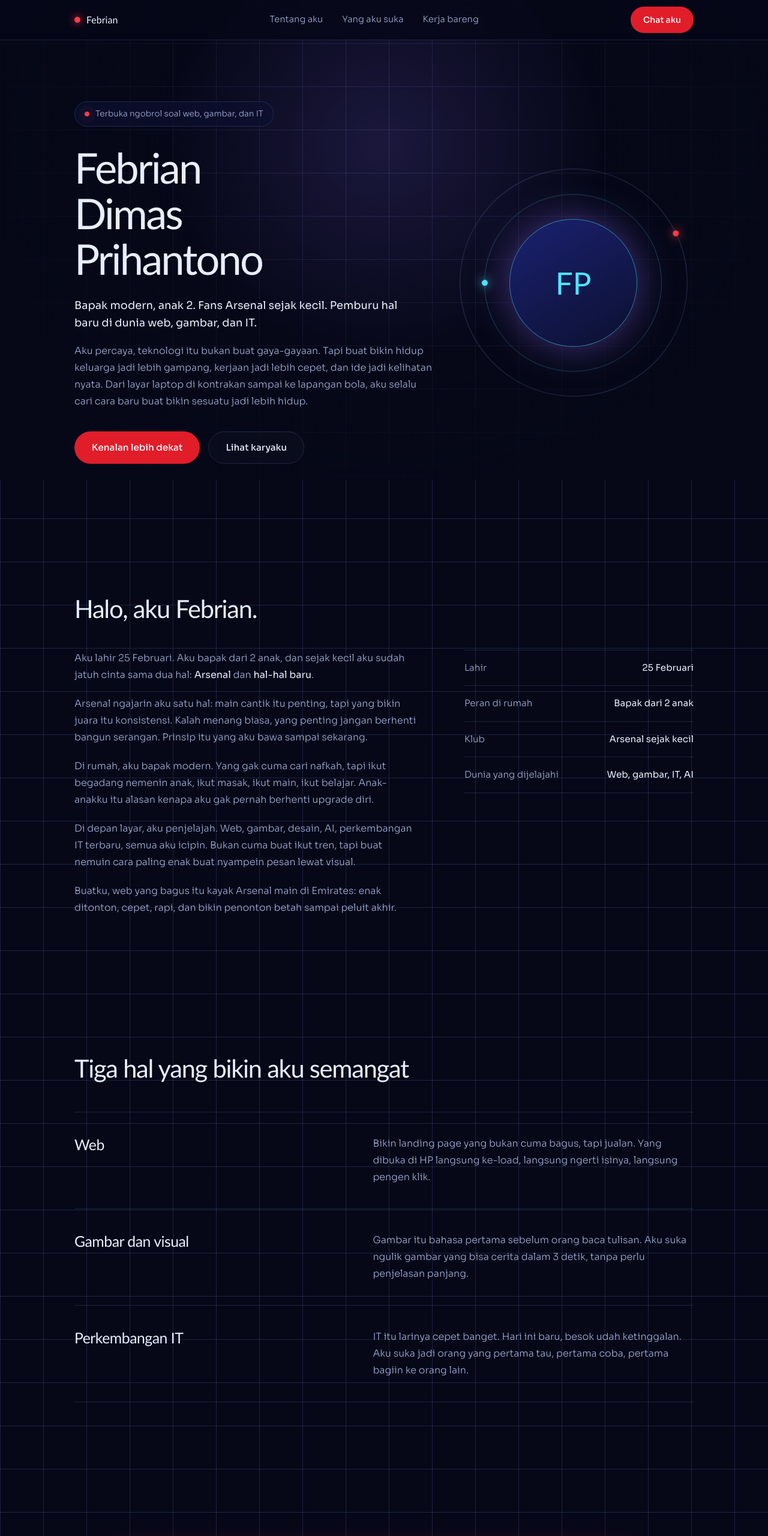
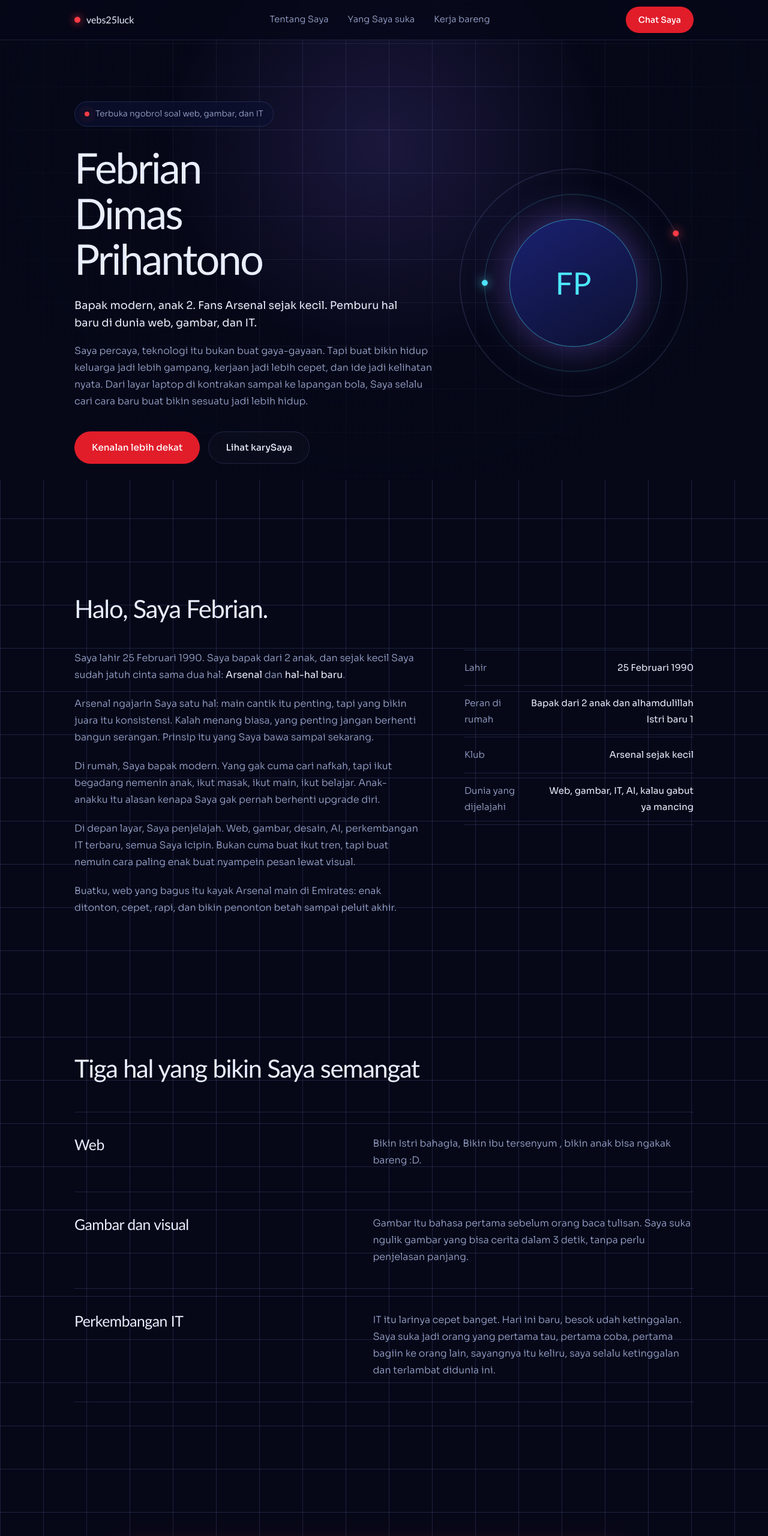
Before and after one commit to vebryandimas/vebs25luck, a plain HTML site: page index.html in a window 1280 px wide. Shown: the top 2560 px of the page at 60% size. Drawn offline with Linux system fonts and the light colour scheme; a web font is replaced by a local one.

Commit message:
Update index.html

```diff
--- a/index.html
+++ b/index.html
@@ -152,13 +152,13 @@ footer strong{color:var(--text);font-weight:400}
 
 <header class="nav">
   <div class="wrap">
-    <a class="logo" href="#top"><i aria-hidden="true"></i>Febrian</a>
+    <a class="logo" href="#top"><i aria-hidden="true"></i>vebs25luck</a>
     <ul>
-      <li><a href="#tentang">Tentang aku</a></li>
-      <li><a href="#suka">Yang aku suka</a></li>
+      <li><a href="#tentang">Tentang Saya</a></li>
+      <li><a href="#suka">Yang Saya suka</a></li>
       <li><a href="#kerja">Kerja bareng</a></li>
     </ul>
-    <a class="btn btn-primary btn-sm" href="#kontak">Chat aku</a>
+    <a class="btn btn-primary btn-sm" href="#kontak">Chat Saya</a>
   </div>
 </header>
 
@@ -170,11 +170,11 @@ footer strong{color:var(--text);font-weight:400}
         <div class="status"><span class="pulse" aria-hidden="true"></span>Terbuka ngobrol soal web, gambar, dan IT</div>
         <h1><span>Febrian</span><span>Dimas</span><span>Prihantono</span></h1>
         <p class="tagline">Bapak modern, anak 2. Fans Arsenal sejak kecil. Pemburu hal baru di dunia web, gambar, dan IT.</p>
-        <p class="intro">Aku percaya, teknologi itu bukan buat gaya-gayaan. Tapi buat bikin hidup keluarga jadi lebih gampang, kerjaan jadi lebih cepet, dan ide jadi kelihatan nyata. Dari layar laptop di kontrakan sampai ke lapangan bola, aku selalu cari cara baru buat bikin sesuatu jadi lebih hidup.</p>
+        <p class="intro">Saya percaya, teknologi itu bukan buat gaya-gayaan. Tapi buat bikin hidup keluarga jadi lebih gampang, kerjaan jadi lebih cepet, dan ide jadi kelihatan nyata. Dari layar laptop di kontrakan sampai ke lapangan bola, Saya selalu cari cara baru buat bikin sesuatu jadi lebih hidup.</p>
         <div class="cta-row">
           <a class="btn btn-primary" href="#tentang">Kenalan lebih dekat</a>
           <!-- EDIT: ganti ke halaman galeri karya kalau sudah ada -->
-          <a class="btn btn-ghost" href="#suka">Lihat karyaku</a>
+          <a class="btn btn-ghost" href="#suka">Lihat karySaya</a>
         </div>
       </div>
       <div class="orbit">
@@ -186,44 +186,44 @@ footer strong{color:var(--text);font-weight:400}
     </div>
   </section>
 
-  <!-- TENTANG AKU -->
+  <!-- TENTANG Saya -->
   <section class="section" id="tentang">
     <div class="wrap">
-      <h2>Halo, aku Febrian.</h2>
+      <h2>Halo, Saya Febrian.</h2>
       <div class="about">
         <div>
-          <p>Aku lahir 25 Februari. Aku bapak dari 2 anak, dan sejak kecil aku sudah jatuh cinta sama dua hal: <strong>Arsenal</strong> dan <strong>hal-hal baru</strong>.</p>
-          <p>Arsenal ngajarin aku satu hal: main cantik itu penting, tapi yang bikin juara itu konsistensi. Kalah menang biasa, yang penting jangan berhenti bangun serangan. Prinsip itu yang aku bawa sampai sekarang.</p>
-          <p>Di rumah, aku bapak modern. Yang gak cuma cari nafkah, tapi ikut begadang nemenin anak, ikut masak, ikut main, ikut belajar. Anak-anakku itu alasan kenapa aku gak pernah berhenti upgrade diri.</p>
-          <p>Di depan layar, aku penjelajah. Web, gambar, desain, AI, perkembangan IT terbaru, semua aku icipin. Bukan cuma buat ikut tren, tapi buat nemuin cara paling enak buat nyampein pesan lewat visual.</p>
+          <p>Saya lahir 25 Februari 1990. Saya bapak dari 2 anak, dan sejak kecil Saya sudah jatuh cinta sama dua hal: <strong>Arsenal</strong> dan <strong>hal-hal baru</strong>.</p>
+          <p>Arsenal ngajarin Saya satu hal: main cantik itu penting, tapi yang bikin juara itu konsistensi. Kalah menang biasa, yang penting jangan berhenti bangun serangan. Prinsip itu yang Saya bawa sampai sekarang.</p>
+          <p>Di rumah, Saya bapak modern. Yang gak cuma cari nafkah, tapi ikut begadang nemenin anak, ikut masak, ikut main, ikut belajar. Anak-anakku itu alasan kenapa Saya gak pernah berhenti upgrade diri.</p>
+          <p>Di depan layar, Saya penjelajah. Web, gambar, desain, AI, perkembangan IT terbaru, semua Saya icipin. Bukan cuma buat ikut tren, tapi buat nemuin cara paling enak buat nyampein pesan lewat visual.</p>
           <p>Buatku, web yang bagus itu kayak Arsenal main di Emirates: enak ditonton, cepet, rapi, dan bikin penonton betah sampai peluit akhir.</p>
         </div>
         <dl class="facts">
-          <div><dt>Lahir</dt><dd>25 Februari</dd></div>
-          <div><dt>Peran di rumah</dt><dd>Bapak dari 2 anak</dd></div>
+          <div><dt>Lahir</dt><dd>25 Februari 1990</dd></div>
+          <div><dt>Peran di rumah</dt><dd>Bapak dari 2 anak dan alhamdulillah Istri baru 1</dd></div>
           <div><dt>Klub</dt><dd>Arsenal sejak kecil</dd></div>
-          <div><dt>Dunia yang dijelajahi</dt><dd>Web, gambar, IT, AI</dd></div>
+          <div><dt>Dunia yang dijelajahi</dt><dd>Web, gambar, IT, AI, kalau gabut ya mancing</dd></div>
         </dl>
       </div>
     </div>
   </section>
 
-  <!-- YANG AKU SUKA -->
+  <!-- YANG Saya SUKA -->
   <section class="section" id="suka">
     <div class="wrap">
-      <h2>Tiga hal yang bikin aku semangat</h2>
+      <h2>Tiga hal yang bikin Saya semangat</h2>
       <div class="rows">
         <article class="row">
           <h3>Web</h3>
-          <p>Bikin landing page yang bukan cuma bagus, tapi jualan. Yang dibuka di HP langsung ke-load, langsung ngerti isinya, langsung pengen klik.</p>
+          <p>Bikin Istri bahagia, Bikin ibu tersenyum , bikin anak bisa ngakak bareng :D.</p>
         </article>
         <article class="row">
           <h3>Gambar dan visual</h3>
-          <p>Gambar itu bahasa pertama sebelum orang baca tulisan. Aku suka ngulik gambar yang bisa cerita dalam 3 detik, tanpa perlu penjelasan panjang.</p>
+          <p>Gambar itu bahasa pertama sebelum orang baca tulisan. Saya suka ngulik gambar yang bisa cerita dalam 3 detik, tanpa perlu penjelasan panjang.</p>
         </article>
         <article class="row">
           <h3>Perkembangan IT</h3>
-          <p>IT itu larinya cepet banget. Hari ini baru, besok udah ketinggalan. Aku suka jadi orang yang pertama tau, pertama coba, pertama bagiin ke orang lain.</p>
+          <p>IT itu larinya cepet banget. Hari ini baru, besok udah ketinggalan. Saya suka jadi orang yang pertama tau, pertama coba, pertama bagiin ke orang lain, sayangnya itu keliru, saya selalu ketinggalan dan terlambat didunia ini.</p>
         </article>
       </div>
     </div>
@@ -239,22 +239,22 @@ footer strong{color:var(--text);font-weight:400}
     </div>
   </section>
 
-  <!-- KENAPA KERJA BARENG AKU -->
+  <!-- KENAPA KERJA BARENG Saya -->
   <section class="section" id="kerja">
     <div class="wrap">
-      <h2>Kenapa kerja bareng aku?</h2>
+      <h2>Kenapa kerja bareng Saya?</h2>
       <div class="why">
         <div>
           <h3>Ngerti keluarga</h3>
-          <p>Aku ngerti rasanya ngatur waktu, duit, dan mimpi bareng anak 2. Jadi karyaku selalu mikir ke situ.</p>
+          <p>Saya ngerti rasanya ngatur waktu, duit, dan mimpi bareng anak 2. Jadi karySaya selalu mikir ke situ.</p>
         </div>
         <div>
           <h3>Ngerti tren</h3>
-          <p>Aku gak ketinggalan jaman. Apa yang lagi rame di IT, udah aku cobain duluan.</p>
+          <p>Saya gak ketinggalan jaman. Apa yang lagi rame di IT, udah Saya cobain duluan.</p>
         </div>
         <div>
           <h3>Ngerti rasa</h3>
-          <p>Aku fans Arsenal dari kecil. Aku ngerti arti setia, proses, dan bangun sesuatu dari nol sampai jadi juara.</p>
+          <p>Saya fans Arsenal dari kecil. Saya ngerti arti setia, proses, dan bangun sesuatu dari nol sampai jadi juara.</p>
         </div>
       </div>
     </div>
@@ -265,11 +265,11 @@ footer strong{color:var(--text);font-weight:400}
     <div class="wrap">
       <div class="box">
         <h2>Yuk kenalan lebih jauh.</h2>
-        <p class="sub">Mau ngobrolin soal web, gambar, IT, Arsenal, atau sekadar sharing jadi bapak anak 2 di jaman serba digital ini? Aku di sini. Bukan cuma buat pamer karya, tapi buat bangun sesuatu bareng-bareng.</p>
+        <p class="sub">Mau ngobrolin soal web, gambar, IT, Arsenal, atau sekadar sharing jadi bapak anak 2 di jaman serba digital ini? Saya di sini. Bukan cuma buat pamer karya, tapi buat bangun sesuatu bareng-bareng.</p>
         <div class="cta-row">
           <!-- EDIT: ganti 62xxxxxxxxxx dengan nomor WhatsApp-mu (format 62, tanpa 0 di depan dan tanpa tanda +) -->
-          <a class="btn btn-primary" href="https://wa.me/62xxxxxxxxxx">Chat aku sekarang</a>
-          <!-- EDIT: ganti username dengan akun Instagram-mu -->
+          <a class="btn btn-primary" href="https://wa.me/62xxxxxxxxxx">Chat Saya sekarang</a>
+          <!-- EDIT: ganti username dengan Sayan Instagram-mu -->
           <a class="btn btn-ghost" href="https://instagram.com/username">Follow perjalananku</a>
         </div>
       </div>
@@ -279,8 +279,8 @@ footer strong{color:var(--text);font-weight:400}
 
 <footer>
   <div class="wrap">
-    <span><strong>North London Forever.</strong> Keluarga nomor satu.</span>
-    <span>&copy; 2026 Febrian Dimas Prihantono</span>
+    <span><strong>North London Forever. Febita Khairinadia Micheli, Nael Admiral Al Haizer</strong> Keluarga nomor satu.</span>
+    <span>&copy; 2026 vebriandimas</span>
   </div>
 </footer>
 
```
